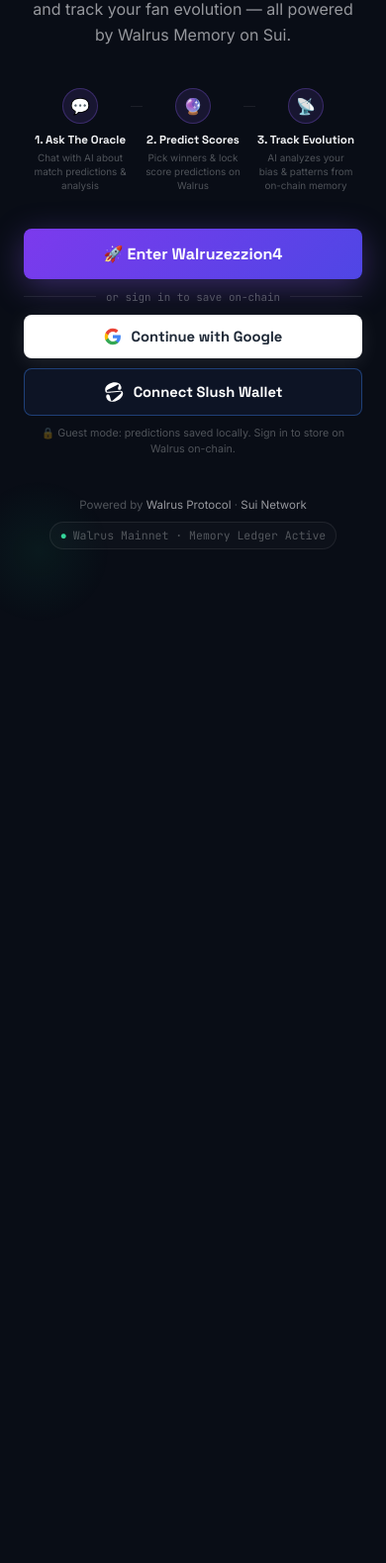
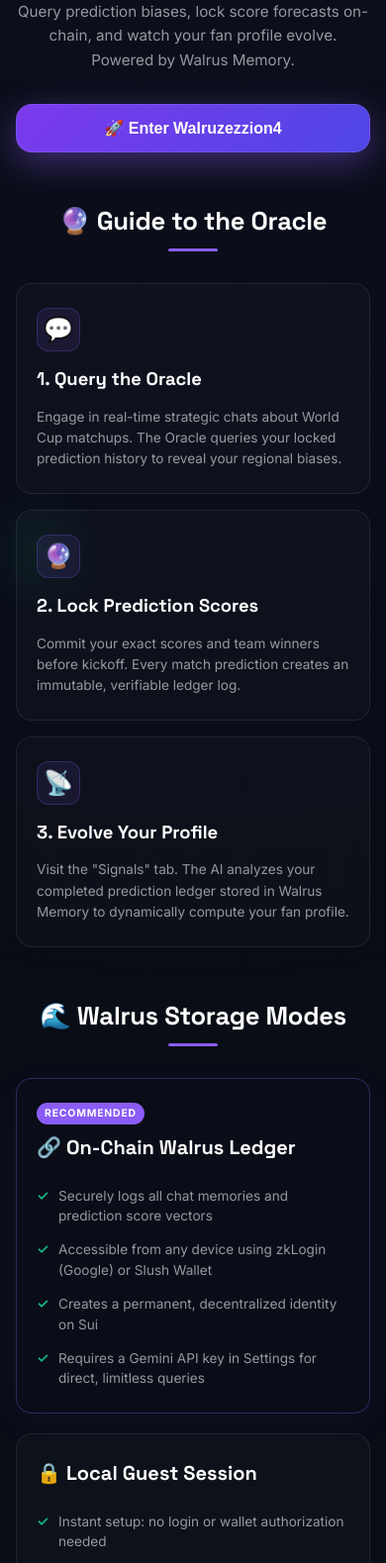
Before and after one commit to zazadra/walruzezzion4, a website: page public/index.html in a window 390 px wide. Shown: the part 248-1827 px from the top of the page at 99% size. Before the commit the page ends 844 px from the top, so only its background shows below. Drawn offline with Linux system fonts and the light colour scheme.

Commit message:
feat: complete landing page redesign with detailed guides, storage comparisons, responsive grid layouts, and unified Enter flow

```diff
--- a/public/index.html
+++ b/public/index.html
@@ -74,140 +74,227 @@
     #landing {
       position: relative; z-index: 10;
       min-height: 100vh;
-      display: flex; flex-direction: column;
-      align-items: center; justify-content: center;
-      padding: 40px 24px;
+      display: flex;
+      flex-direction: column;
+      align-items: center;
+      justify-content: flex-start;
+      padding: 0;
+      background: radial-gradient(circle at top, rgba(139,92,246,0.03) 0%, transparent 60%);
     }
     #landing.hidden { display: none; }
 
+    .landing-container {
+      max-width: 1000px;
+      width: 100%;
+      margin: 0 auto;
+      padding: 80px 24px 100px;
+      display: flex;
+      flex-direction: column;
+      gap: 70px;
+      align-items: center;
+    }
+
+    .landing-hero {
+      display: flex;
+      flex-direction: column;
+      align-items: center;
+      text-align: center;
+      max-width: 650px;
+      animation: landingFadeIn 0.8s ease both;
+    }
+
     .landing-logo {
-      font-size: 3rem; margin-bottom: 20px;
+      font-size: 3.5rem; margin-bottom: 24px;
       animation: ballBounce 2.5s ease-in-out infinite;
-      filter: drop-shadow(0 0 20px rgba(139,92,246,0.5));
+      filter: drop-shadow(0 0 20px rgba(139,92,246,0.4));
     }
 
     .landing-title {
       font-family: 'Space Grotesk', sans-serif;
-      font-size: clamp(2rem, 6vw, 3.5rem);
+      font-size: clamp(2.2rem, 7vw, 3.8rem);
       font-weight: 800;
       letter-spacing: -0.03em;
       text-align: center;
-      line-height: 1.1;
-      background: linear-gradient(135deg, #fff 0%, rgba(255,255,255,0.6) 100%);
+      line-height: 1.05;
+      background: linear-gradient(135deg, #ffffff 10%, rgba(255,255,255,0.7) 100%);
       -webkit-background-clip: text; -webkit-text-fill-color: transparent;
-      animation: landingFadeIn 0.7s ease both;
-      margin-bottom: 16px;
+      margin-bottom: 20px;
     }
 
     .landing-sub {
-      font-size: 1rem; color: var(--muted);
-      text-align: center; max-width: 420px;
+      font-size: 1.08rem; color: var(--muted);
+      text-align: center;
       line-height: 1.6;
-      animation: landingFadeIn 0.7s 0.15s ease both;
-      margin-bottom: 40px;
-    }
-
-    .landing-pills {
-      display: flex; flex-wrap: wrap; gap: 8px; justify-content: center;
       margin-bottom: 44px;
-      animation: landingFadeIn 0.7s 0.25s ease both;
-    }
-
-    .pill {
-      font-size: 0.75rem; font-family: 'JetBrains Mono', monospace;
-      padding: 5px 12px; border-radius: 100px;
+    }
+
+    /* Giant primary CTA */
+    .landing-btn.primary-cta {
+      background: linear-gradient(135deg, #7C3AED, #4F46E5);
+      color: white;
+      font-size: 1.1rem;
+      padding: 16px 36px;
+      border-radius: var(--r);
+      font-weight: 700;
+      border: 1px solid rgba(255,255,255,0.1);
+      box-shadow: 0 10px 35px rgba(139,92,246,0.4);
+      cursor: pointer;
+      display: flex;
+      align-items: center;
+      gap: 12px;
+      transition: all 0.3s cubic-bezier(0.16,1,0.3,1);
+    }
+    .landing-btn.primary-cta:hover {
+      transform: translateY(-3px) scale(1.02);
+      box-shadow: 0 15px 40px rgba(139,92,246,0.6);
+      border-color: rgba(255,255,255,0.2);
+    }
+    .landing-btn.primary-cta:active {
+      transform: translateY(-1px);
+    }
+
+    /* Sections */
+    .landing-section {
+      width: 100%;
+      display: flex;
+      flex-direction: column;
+      gap: 32px;
+      animation: landingFadeIn 0.8s 0.2s ease both;
+    }
+
+    .landing-section-title {
+      font-family: 'Space Grotesk', sans-serif;
+      font-size: 1.6rem;
+      font-weight: 700;
+      color: white;
+      text-align: center;
+      letter-spacing: -0.01em;
+      position: relative;
+      padding-bottom: 12px;
+    }
+    .landing-section-title::after {
+      content: ''; position: absolute; bottom: 0; left: 50%; transform: translateX(-50%);
+      width: 50px; height: 3px; background: var(--purple); border-radius: 100px;
+    }
+
+    /* Guide Grid */
+    .guide-grid {
+      display: grid;
+      grid-template-columns: repeat(auto-fit, minmax(280px, 1fr));
+      gap: 24px;
+      width: 100%;
+    }
+    .guide-card {
+      background: var(--card);
       border: 1px solid var(--border);
-      color: var(--dark);
-    }
-    .pill.emerald { border-color: rgba(16,185,129,0.3); color: #34D399; background: rgba(16,185,129,0.06); }
-    .pill.purple  { border-color: rgba(139,92,246,0.3); color: #A78BFA; background: rgba(139,92,246,0.06); }
-    .pill.amber   { border-color: rgba(245,158,11,0.3); color: #FCD34D; background: rgba(245,158,11,0.06); }
-
-    /* ── HOW IT WORKS STEPS ─────────────────────────────────────────────────── */
-    .how-steps {
-      display: flex; gap: 0; justify-content: center;
-      width: 100%; max-width: 520px; margin-bottom: 36px;
-      animation: landingFadeIn 0.7s 0.2s ease both;
-    }
-    .how-step {
-      flex: 1; display: flex; flex-direction: column; align-items: center;
-      text-align: center; padding: 0 8px; position: relative;
-    }
-    .how-step:not(:last-child)::after {
-      content: ''; position: absolute;
-      top: 18px; right: -6px;
-      width: 12px; height: 1px;
-      background: var(--border);
-    }
-    .how-num {
-      width: 36px; height: 36px; border-radius: 50%;
-      background: rgba(139,92,246,0.12); border: 1px solid rgba(139,92,246,0.3);
+      border-radius: var(--r);
+      padding: 30px 24px;
+      transition: all 0.25s ease;
+      display: flex;
+      flex-direction: column;
+      gap: 14px;
+    }
+    .guide-card:hover {
+      transform: translateY(-4px);
+      border-color: var(--border-hi);
+      background: var(--card-hi);
+    }
+    .guide-icon {
+      font-size: 1.5rem;
+      width: 44px; height: 44px;
+      background: rgba(139,92,246,0.1);
+      border: 1px solid rgba(139,92,246,0.25);
+      border-radius: 12px;
       display: flex; align-items: center; justify-content: center;
-      font-size: 1rem; margin-bottom: 8px; flex-shrink: 0;
-    }
-    .how-label {
+    }
+    .guide-card h3 {
       font-family: 'Space Grotesk', sans-serif;
-      font-size: 0.72rem; font-weight: 700; color: var(--text);
-      margin-bottom: 3px;
-    }
-    .how-desc {
-      font-size: 0.62rem; color: var(--dark); line-height: 1.4;
-    }
-
-    .landing-cta-group {
-      display: flex; flex-direction: column; gap: 10px;
-      width: 100%; max-width: 380px;
-      animation: landingFadeIn 0.7s 0.35s ease both;
-    }
-
-    .landing-divider {
-      display: flex; align-items: center; gap: 10px;
-      color: var(--dark); font-size: 0.68rem; font-family: 'JetBrains Mono', monospace;
-    }
-    .landing-divider::before, .landing-divider::after {
-      content: ''; flex: 1; height: 1px; background: var(--border);
-    }
-
-    .landing-btn {
-      width: 100%; padding: 13px 20px;
-      border-radius: var(--r-sm);
+      font-size: 1.15rem; font-weight: 700; color: white;
+    }
+    .guide-card p {
+      font-size: 0.85rem; color: var(--muted); line-height: 1.55;
+    }
+
+    /* Comparison Grid */
+    .comparison-grid {
+      display: grid;
+      grid-template-columns: repeat(auto-fit, minmax(320px, 1fr));
+      gap: 28px;
+      width: 100%;
+    }
+    .comparison-card {
+      background: var(--card);
+      border: 1px solid var(--border);
+      border-radius: var(--r);
+      padding: 32px 28px;
+      display: flex;
+      flex-direction: column;
+      gap: 24px;
+      position: relative;
+      transition: all 0.3s;
+    }
+    .comparison-card.recommended {
+      border-color: rgba(139,92,246,0.3);
+      background: rgba(139,92,246,0.01);
+      box-shadow: 0 10px 40px rgba(139,92,246,0.05);
+    }
+    .comparison-card.recommended:hover {
+      border-color: rgba(139,92,246,0.5);
+      box-shadow: 0 15px 50px rgba(139,92,246,0.1);
+    }
+    .comparison-card:hover {
+      transform: translateY(-4px);
+      border-color: var(--border-hi);
+    }
+    .comparison-header {
+      display: flex;
+      flex-direction: column;
+      gap: 8px;
+    }
+    .comparison-header h3 {
       font-family: 'Space Grotesk', sans-serif;
-      font-weight: 700; font-size: 0.92rem;
-      cursor: pointer; border: none;
-      display: flex; align-items: center; justify-content: center; gap: 10px;
-      transition: all 0.2s cubic-bezier(0.16,1,0.3,1);
-    }
-    .landing-btn:hover { transform: translateY(-2px); }
-    .landing-btn:active { transform: translateY(0); }
-    .landing-btn.google {
-      background: #fff; color: #1F2937;
-      box-shadow: 0 4px 20px rgba(255,255,255,0.1);
-    }
-    .landing-btn.google:hover { box-shadow: 0 8px 30px rgba(255,255,255,0.15); }
-    .landing-btn.slush {
-      background: rgba(15,23,42,0.8); color: white;
-      border: 1px solid rgba(59,130,246,0.4);
-    }
-    .landing-btn.slush:hover {
-      border-color: rgba(59,130,246,0.7);
-      box-shadow: 0 0 24px rgba(59,130,246,0.2);
-    }
-    .landing-btn.guest {
-      background: rgba(255,255,255,0.03); color: var(--muted);
-      border: 1px solid var(--border);
-      font-size: 0.85rem;
-    }
-    .landing-btn.guest:hover {
-      background: rgba(255,255,255,0.06); color: var(--text);
-      border-color: var(--border-hi);
+      font-size: 1.25rem; font-weight: 750; color: white;
+    }
+    .comparison-header .badge {
+      align-self: flex-start;
+      background: var(--purple);
+      color: white;
+      font-size: 0.65rem;
+      font-weight: 700;
+      text-transform: uppercase;
+      letter-spacing: 0.08em;
+      padding: 3px 8px;
+      border-radius: 100px;
+    }
+    .comparison-list {
+      list-style: none;
+      display: flex;
+      flex-direction: column;
+      gap: 14px;
+    }
+    .comparison-list li {
+      font-size: 0.85rem; color: var(--muted);
+      line-height: 1.5;
+      display: flex;
+      gap: 10px;
+      align-items: flex-start;
+    }
+    .comparison-list li span {
+      font-weight: bold;
+      color: var(--emerald);
+      flex-shrink: 0;
     }
 
     .landing-footer {
-      margin-top: 40px; text-align: center;
-      font-size: 0.72rem; color: var(--dark);
-      animation: landingFadeIn 0.7s 0.5s ease both;
-    }
-    .landing-footer a { color: var(--muted); text-decoration: none; }
+      margin-top: 20px; text-align: center;
+      font-size: 0.75rem; color: var(--dark);
+      animation: landingFadeIn 0.8s 0.4s ease both;
+      display: flex;
+      flex-direction: column;
+      align-items: center;
+      gap: 12px;
+    }
+    .landing-footer a { color: var(--muted); text-decoration: none; transition: color 0.15s; }
     .landing-footer a:hover { color: var(--text); }
 
     /* Walrus badge on landing */
@@ -217,8 +304,77 @@
       color: var(--dark);
       background: rgba(255,255,255,0.02);
       border: 1px solid var(--border);
-      padding: 4px 10px; border-radius: 100px;
-      margin-top: 8px;
+      padding: 4px 12px; border-radius: 100px;
+    }
+
+    /* Modal Select Cards Layout */
+    .login-options-wrap {
+      display: flex; flex-direction: column; gap: 12px; text-align: left;
+    }
+    .login-option-card {
+      background: rgba(255,255,255,0.02); border: 1px solid var(--border);
+      border-radius: var(--r-sm); padding: 14px; cursor: pointer;
+      display: flex; gap: 12px; align-items: flex-start;
+      transition: all 0.2s ease-in-out;
+    }
+    .login-option-card:hover {
+      background: rgba(255,255,255,0.05); border-color: rgba(139,92,246,0.3);
+      transform: translateY(-1px);
+    }
+    .login-option-card.slush:hover {
+      border-color: rgba(59,130,246,0.3);
+    }
+    .login-option-card.guest:hover {
+      border-color: rgba(16,185,129,0.3);
+    }
+    .login-option-icon {
+      width: 32px; height: 32px; border-radius: 50%;
+      display: flex; align-items: center; justify-content: center;
+      flex-shrink: 0; margin-top: 2px;
+      font-size: 0.95rem;
+    }
+    .login-option-icon.google { background: white; }
+    .login-option-icon.slush { background: rgba(59,130,246,0.1); border: 1px solid rgba(59,130,246,0.2); }
+    .login-option-icon.guest { background: rgba(16,185,129,0.1); border: 1px solid rgba(16,185,129,0.2); }
+    .login-option-title { font-weight: 700; color: white; font-size: 0.88rem; margin-bottom: 2px; }
+    .login-option-desc { font-size: 0.72rem; color: var(--muted); line-height: 1.3; }
+
+    /* ── RESPONSIVENESS MEDIA QUERIES ── */
+    @media (max-width: 600px) {
+      .landing-container {
+        padding: 50px 16px 60px;
+        gap: 50px;
+      }
+      .landing-hero {
+        max-width: 100%;
+      }
+      .landing-title {
+        margin-bottom: 16px;
+      }
+      .landing-sub {
+        font-size: 0.95rem;
+        margin-bottom: 32px;
+      }
+      .landing-btn.primary-cta {
+        width: 100%;
+        justify-content: center;
+        padding: 14px 24px;
+        font-size: 1rem;
+      }
+      .comparison-grid {
+        grid-template-columns: 1fr;
+        gap: 20px;
+      }
+      .guide-grid {
+        grid-template-columns: 1fr;
+        gap: 16px;
+      }
+      .guide-card {
+        padding: 24px 20px;
+      }
+      .comparison-card {
+        padding: 24px 20px;
+      }
     }
 
     /* ══ APP SHELL (shown after login) ══════════════════════════════════════ */
@@ -598,64 +754,68 @@
        LANDING PAGE
   ════════════════════════════════════════════════════ -->
   <div id="landing">
+    <div class="landing-container">
+      <div class="landing-hero">
         <div class="landing-logo">⚽</div>
-
         <h1 class="landing-title">Your World Cup<br>AI Oracle</h1>
-
         <p class="landing-sub">
-      Chat with The Oracle, predict match scores, and track your fan evolution —
-      all powered by Walrus Memory on Sui.
+          Query prediction biases, lock score forecasts on-chain, and watch your fan profile evolve. Powered by Walrus Memory.
         </p>
-
-    <!-- HOW IT WORKS -->
-    <div class="how-steps">
-      <div class="how-step">
-        <div class="how-num">💬</div>
-        <div class="how-label">1. Ask The Oracle</div>
-        <div class="how-desc">Chat with AI about match predictions &amp; analysis</div>
-      </div>
-      <div class="how-step">
-        <div class="how-num">🔮</div>
-        <div class="how-label">2. Predict Scores</div>
-        <div class="how-desc">Pick winners &amp; lock score predictions on Walrus</div>
-      </div>
-      <div class="how-step">
-        <div class="how-num">📡</div>
-        <div class="how-label">3. Track Evolution</div>
-        <div class="how-desc">AI analyzes your bias &amp; patterns from on-chain memory</div>
-      </div>
-    </div>
-
-    <div class="landing-cta-group">
-      <!-- Primary CTA -->
-      <button class="landing-btn" id="landing-enter-btn"
-              onclick="enterAsGuest()"
-              style="background:linear-gradient(135deg,#7C3AED,#4F46E5);color:white;font-size:1rem;padding:15px 20px;box-shadow:0 8px 32px rgba(139,92,246,0.35);">
+        <button class="landing-btn primary-cta" onclick="openLoginModal()">
           🚀 Enter Walruzezzion4
         </button>
-
-      <div class="landing-divider">or sign in to save on-chain</div>
-
-      <button class="landing-btn google" onclick="openLoginModal('google')">
-        <svg style="width:18px;height:18px;" viewBox="0 0 24 24">
-          <path fill="#4285F4" d="M22.56 12.25c0-.78-.07-1.53-.2-2.25H12v4.26h5.92c-.26 1.37-1.04 2.53-2.21 3.31v2.77h3.57c2.08-1.92 3.28-4.74 3.28-8.09z"/>
-          <path fill="#34A853" d="M12 23c2.97 0 5.46-.98 7.28-2.66l-3.57-2.77c-.98.66-2.23 1.06-3.71 1.06-2.86 0-5.29-1.93-6.16-4.53H2.18v2.84C3.99 20.53 7.7 23 12 23z"/>
-          <path fill="#FBBC05" d="M5.84 14.09c-.22-.66-.35-1.36-.35-2.09s.13-1.43.35-2.09V7.06H2.18C1.43 8.55 1 10.22 1 12s.43 3.45 1.18 4.94l2.85-2.22.81-.63z"/>
-          <path fill="#EA4335" d="M12 5.38c1.62 0 3.06.56 4.21 1.64l3.15-3.15C17.45 2.09 14.97 1 12 1 7.7 1 3.99 3.47 2.18 7.06l3.66 2.84c.87-2.6 3.3-4.52 6.16-4.52z"/>
-        </svg>
-        Continue with Google
-      </button>
-
-      <button class="landing-btn slush" onclick="openLoginModal('slush')">
-        <svg class="slush-icon" viewBox="0 0 21 22" fill="none">
-          <path d="M2.20389 17.3658C2.99124 20.3042 5.9321 22.9642 12.0166 21.3339C17.8222 19.7783 21.4606 15.0024 20.5172 11.4814C20.1914 10.2655 19.21 9.44245 17.6971 9.57634L4.1685 10.7035C3.31651 10.7689 2.92585 10.6293 2.70047 10.0924C2.48188 9.58079 2.60644 9.03156 3.63549 8.51148L13.931 3.22789C14.7201 2.8264 15.2457 2.65842 15.726 2.82837C16.027 2.93776 16.2252 3.37334 16.0432 3.91082L15.3757 5.88156C14.5564 8.3002 16.3101 8.86199 17.2988 8.59707C18.7946 8.19628 19.1465 6.77164 18.6646 4.97313C17.4429 0.413541 12.6054 -0.299349 8.21953 0.875847C3.75759 2.07142 -0.110259 5.68703 1.07076 10.0946C1.34904 11.1332 2.30504 11.963 3.41235 11.9378L5.10282 11.9337C5.45046 11.9257 5.32529 11.9543 5.99599 11.8987C6.66668 11.8431 8.45787 11.6227 8.45787 11.6227L17.2472 10.6281L17.4736 10.5952C17.9877 10.5075 18.3761 10.641 18.7046 11.2069C19.1961 12.0535 18.4462 12.692 17.5485 13.4563C17.5245 13.4768 17.5004 13.4973 17.4762 13.518L9.75005 20.1765C8.42577 21.3187 7.49552 20.8892 7.16973 19.6733L6.01586 15.367C5.73079 14.3031 4.69194 13.4683 3.47505 13.7944C1.95393 14.202 1.83058 15.9726 2.20389 17.3658Z" fill="white"/>
-        </svg>
-        Connect Slush Wallet
-      </button>
-
-      <p style="font-size:0.67rem;color:var(--dark);text-align:center;line-height:1.5;">
-        🔒 Guest mode: predictions saved locally. Sign in to store on Walrus on-chain.
-      </p>
+      </div>
+
+      <!-- GUIDES & TUTORIALS -->
+      <div class="landing-section">
+        <h2 class="landing-section-title">🔮 Guide to the Oracle</h2>
+        <div class="guide-grid">
+          <div class="guide-card">
+            <div class="guide-icon">💬</div>
+            <h3>1. Query the Oracle</h3>
+            <p>Engage in real-time strategic chats about World Cup matchups. The Oracle queries your locked prediction history to reveal your regional biases.</p>
+          </div>
+          <div class="guide-card">
+            <div class="guide-icon">🔮</div>
+            <h3>2. Lock Prediction Scores</h3>
+            <p>Commit your exact scores and team winners before kickoff. Every match prediction creates an immutable, verifiable ledger log.</p>
+          </div>
+          <div class="guide-card">
+            <div class="guide-icon">📡</div>
+            <h3>3. Evolve Your Profile</h3>
+            <p>Visit the "Signals" tab. The AI analyzes your completed prediction ledger stored in Walrus Memory to dynamically compute your fan profile.</p>
+          </div>
+        </div>
+      </div>
+
+      <!-- COMPARISON -->
+      <div class="landing-section">
+        <h2 class="landing-section-title">🌊 Walrus Storage Modes</h2>
+        <div class="comparison-grid">
+          <div class="comparison-card recommended">
+            <div class="comparison-header">
+              <span class="badge">Recommended</span>
+              <h3>🔗 On-Chain Walrus Ledger</h3>
+            </div>
+            <ul class="comparison-list">
+              <li><span>✓</span> Securely logs all chat memories and prediction score vectors</li>
+              <li><span>✓</span> Accessible from any device using zkLogin (Google) or Slush Wallet</li>
+              <li><span>✓</span> Creates a permanent, decentralized identity on Sui</li>
+              <li><span>✓</span> Requires a Gemini API key in Settings for direct, limitless queries</li>
+            </ul>
+          </div>
+          <div class="comparison-card">
+            <div class="comparison-header">
+              <h3>🔒 Local Guest Session</h3>
+            </div>
+            <ul class="comparison-list">
+              <li><span>✓</span> Instant setup: no login or wallet authorization needed</li>
+              <li><span>✓</span> Predictions are stored locally in your browser's local storage</li>
+              <li><span>✓</span> Perfect for quick match simulations and local tests</li>
+              <li><span style="color:var(--amber)">⚠</span> Clearing browser cache will reset all predictions and logs</li>
+            </ul>
+          </div>
+        </div>
       </div>
 
       <div class="landing-footer">
@@ -663,6 +823,7 @@
         <div class="walrus-badge">
           <span style="color:#34D399">●</span>
           Walrus Mainnet · Memory Ledger Active
+        </div>
       </div>
     </div>
   </div>
@@ -774,29 +935,50 @@
 
   <!-- LOGIN MODAL -->
   <div class="modal-bg" id="login-modal">
-    <div class="modal-box login-box">
+    <div class="modal-box login-box" style="max-width: 440px;">
       <button class="modal-close" onclick="closeModal('login-modal')">✕</button>
-      <div class="login-title">Connect Session</div>
-      <p class="login-sub">Access your isolated prediction history and personalized AI profile.</p>
-
-      <!-- Google -->
-      <button class="auth-btn google" onclick="startGoogleLogin()">
-        <svg style="width:18px;height:18px;" viewBox="0 0 24 24">
+      <div class="login-title">Choose Session</div>
+      <p class="login-sub" style="margin-bottom: 20px;">Select how you want to access your World Cup Oracle session.</p>
+
+      <div class="login-options-wrap">
+        <!-- Google zkLogin -->
+        <div class="login-option-card" onclick="startGoogleLogin()">
+          <div class="login-option-icon google">
+            <svg style="width:16px;height:16px;" viewBox="0 0 24 24">
               <path fill="#4285F4" d="M22.56 12.25c0-.78-.07-1.53-.2-2.25H12v4.26h5.92c-.26 1.37-1.04 2.53-2.21 3.31v2.77h3.57c2.08-1.92 3.28-4.74 3.28-8.09z"/>
               <path fill="#34A853" d="M12 23c2.97 0 5.46-.98 7.28-2.66l-3.57-2.77c-.98.66-2.23 1.06-3.71 1.06-2.86 0-5.29-1.93-6.16-4.53H2.18v2.84C3.99 20.53 7.7 23 12 23z"/>
               <path fill="#FBBC05" d="M5.84 14.09c-.22-.66-.35-1.36-.35-2.09s.13-1.43.35-2.09V7.06H2.18C1.43 8.55 1 10.22 1 12s.43 3.45 1.18 4.94l2.85-2.22.81-.63z"/>
               <path fill="#EA4335" d="M12 5.38c1.62 0 3.06.56 4.21 1.64l3.15-3.15C17.45 2.09 14.97 1 12 1 7.7 1 3.99 3.47 2.18 7.06l3.66 2.84c.87-2.6 3.3-4.52 6.16-4.52z"/>
             </svg>
-        Sign in with Google
-      </button>
+          </div>
+          <div>
+            <div class="login-option-title">Continue with Google</div>
+            <div class="login-option-desc">Sui zkLogin. Secure on-chain storage with no wallet extension needed.</div>
+          </div>
+        </div>
 
         <!-- Slush Wallet -->
-      <button class="auth-btn slush" onclick="startSlushLogin()">
-        <svg class="slush-icon" viewBox="0 0 21 22" fill="none">
+        <div class="login-option-card slush" onclick="startSlushLogin()">
+          <div class="login-option-icon slush">
+            <svg class="slush-icon" style="width:18px;height:18px;" viewBox="0 0 21 22" fill="none">
               <path d="M2.20389 17.3658C2.99124 20.3042 5.9321 22.9642 12.0166 21.3339C17.8222 19.7783 21.4606 15.0024 20.5172 11.4814C20.1914 10.2655 19.21 9.44245 17.6971 9.57634L4.1685 10.7035C3.31651 10.7689 2.92585 10.6293 2.70047 10.0924C2.48188 9.58079 2.60644 9.03156 3.63549 8.51148L13.931 3.22789C14.7201 2.8264 15.2457 2.65842 15.726 2.82837C16.027 2.93776 16.2252 3.37334 16.0432 3.91082L15.3757 5.88156C14.5564 8.3002 16.3101 8.86199 17.2988 8.59707C18.7946 8.19628 19.1465 6.77164 18.6646 4.97313C17.4429 0.413541 12.6054 -0.299349 8.21953 0.875847C3.75759 2.07142 -0.110259 5.68703 1.07076 10.0946C1.34904 11.1332 2.30504 11.963 3.41235 11.9378L5.10282 11.9337C5.45046 11.9257 5.32529 11.9543 5.99599 11.8987C6.66668 11.8431 8.45787 11.6227 8.45787 11.6227L17.2472 10.6281L17.4736 10.5952C17.9877 10.5075 18.3761 10.641 18.7046 11.2069C19.1961 12.0535 18.4462 12.692 17.5485 13.4563C17.5245 13.4768 17.5004 13.4973 17.4762 13.518L9.75005 20.1765C8.42577 21.3187 7.49552 20.8892 7.16973 19.6733L6.01586 15.367C5.73079 14.3031 4.69194 13.4683 3.47505 13.7944C1.95393 14.202 1.83058 15.9726 2.20389 17.3658Z" fill="#3B82F6"/>
             </svg>
-        Connect Slush Wallet
-      </button>
+          </div>
+          <div>
+            <div class="login-option-title">Connect Slush Wallet</div>
+            <div class="login-option-desc">Sui browser extension. Connect directly using Slush or any standard Sui wallet.</div>
+          </div>
+        </div>
+
+        <!-- Guest Mode -->
+        <div class="login-option-card guest" onclick="enterAsGuest()">
+          <div class="login-option-icon guest">👤</div>
+          <div>
+            <div class="login-option-title">Explore as Guest</div>
+            <div class="login-option-desc">Local storage. Explore the app and save predictions locally on this browser.</div>
+          </div>
+        </div>
+      </div>
 
       <!-- Slush loader overlay -->
       <div class="overlay-pane" id="slush-loader">
```
Lines whose indentation alone changed are shown as unchanged.
